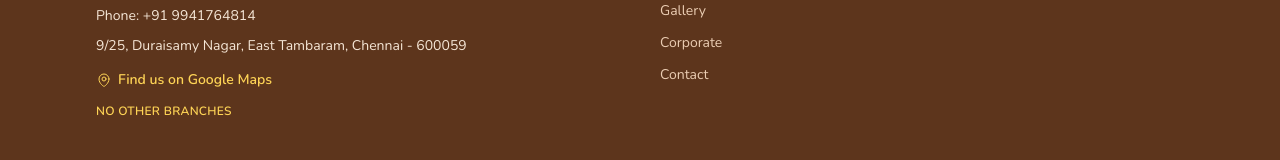
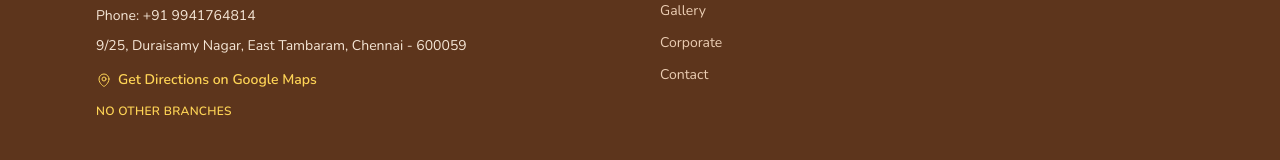
Before and after one commit to RealVansh/sattva-yoga-website, a Next.js app: page / in a window 1280 px wide. Shown: the part 4284-4444 px from the top of the page. Built offline with nearby package versions, Linux system fonts and the light colour scheme.

Commit message:
maps updated

```diff
--- a/components/Footer.tsx
+++ b/components/Footer.tsx
@@ -28,7 +28,7 @@ export default function Footer() {
             9/25, Duraisamy Nagar, East Tambaram, Chennai - 600059
           </p>
           <a
-            href="https://www.google.com/maps/place/Sattva+Yoga+Classes/data=!4m7!3m6!1s0x3a525f003fe9bc07:0xbdd0cd6f1037170d!8m2!3d12.920822!4d80.1282402!16s%2Fg%2F11x97jvtp3"
+            href="https://www.google.com/maps/dir/?api=1&destination=12.920822,80.1282402"
             target="_blank"
             rel="noopener noreferrer"
             className="mt-3 inline-flex items-center gap-1.5 text-sm font-semibold text-brand-gold-300 transition-colors hover:text-brand-gold-200"
@@ -37,7 +37,7 @@ export default function Footer() {
               <path strokeLinecap="round" strokeLinejoin="round" d="M15 10.5a3 3 0 11-6 0 3 3 0 016 0z" />
               <path strokeLinecap="round" strokeLinejoin="round" d="M19.5 10.5c0 7.142-7.5 11.25-7.5 11.25S4.5 17.642 4.5 10.5a7.5 7.5 0 1115 0z" />
             </svg>
-            Find us on Google Maps
+            Get Directions on Google Maps
           </a>
           <p className="mt-2 text-xs font-semibold uppercase tracking-wide text-brand-gold-300">
             No other branches
```
